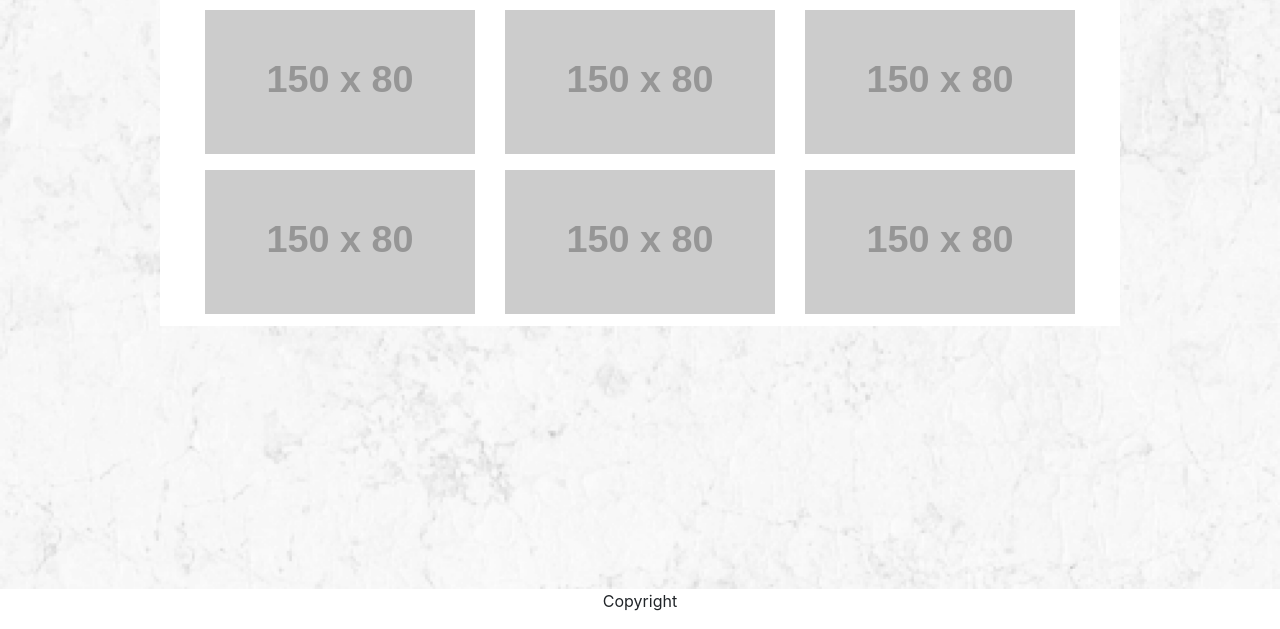
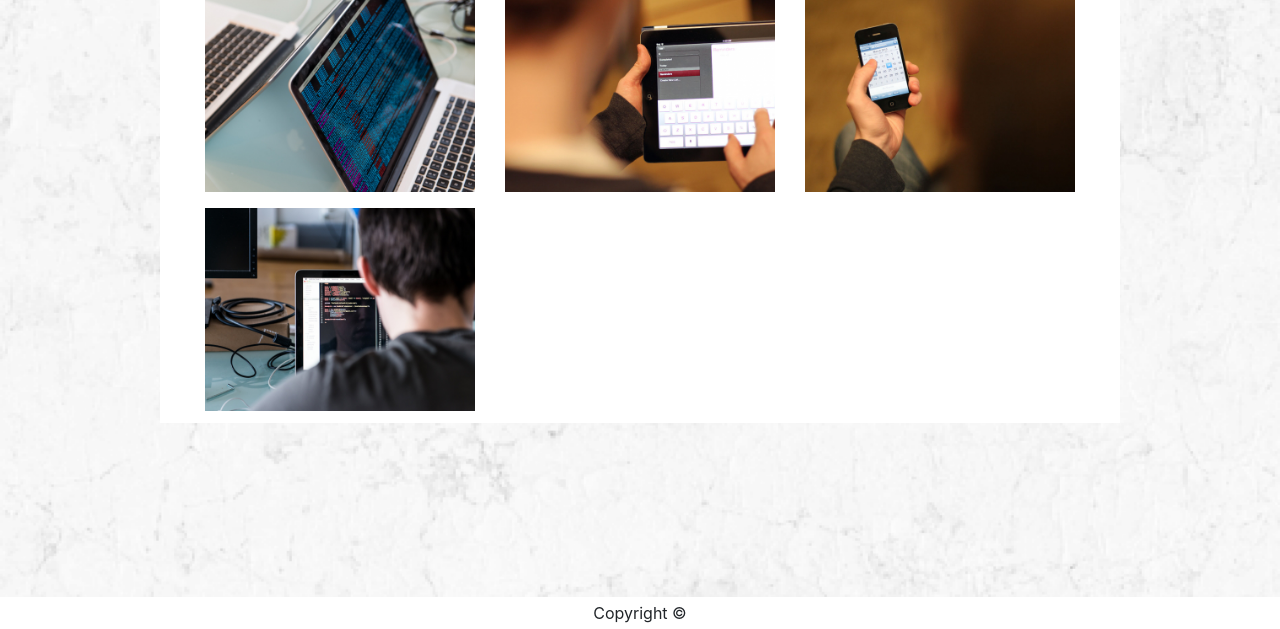
Before and after one commit to benleone90/Bootstrap-Portfolio, a plain HTML site: page portfolio.html in a window 1280 px wide. Shown: the part 171-800 px from the top of the page. Drawn offline with nearby package versions, Linux system fonts and the light colour scheme; placeholder pictures from the web are drawn by us.

Commit message:
Edits to all documents for media formatting, etc

```diff
--- a/assests/css/style.css
+++ b/assests/css/style.css
@@ -11,16 +11,44 @@ body{
     background-color: #cccccc;
 }
 
-@media (min-width: 1200px) {
+/* @media screen and (min-width: 640px) {
+    img {
+        margin-bottom: 20px;
+    }
+
+    .navbar-brand {
+        margin: 0;
+        width: 100%;
+        text-align: center;
+    }
+
+    .container-fluid {
+        padding: 0;
+    }
+} */
+
+@media screen and (min-width: 768px) {
+    .navbar{
+        max-width: 748px;
+    }
+
+    .container {
+        max-width: 748px;
+        margin: 20px auto;
+    }
+}
+
+@media screen and (min-width: 980px) {
     .navbar {
         max-width: 960px;
     }
 
     .container {
         max-width: 960px;
-        margin: 40px auto;
+        margin: 20px auto;
     }
 }
+
 
 h1 {
     font-family: Georgia, 'Times New Roman', Times, serif;
@@ -36,7 +64,18 @@ a.navbar-brand {
 }
 
 a.nav-link,
-span {
+span,
+.form-group{
     font-family: Arial, Helvetica, sans-serif;
     color: #777777;
 }
+
+.btn {
+    font-family: Arial, Helvetica, sans-serif;
+    background-color: #4aaaa5;
+    color: #ffffff
+}
+
+p {
+    line-height: 2em;
+}
--- a/portfolio.html
+++ b/portfolio.html
@@ -22,27 +22,32 @@
   <!-- Body Content -->
   <body>
     <!-- Navbar -->
+    <!-- Navbar -->
     <div class="container-fluid bg-white">
-      <nav class="navbar d-flex flex-column flex-md-row align-items-center mx-auto p-0">
-        <a class="navbar-brand mr-md-auto px-3" href="./index.html">Ben Leone</a>
+      <nav
+        class="navbar d-flex flex-column flex-md-row align-items-center mx-auto p-0"
+      >
+        <a class="navbar-brand mr-md-auto px-3" href="./index.html"
+          >Ben Leone</a
+        >
         <a class="nav-link" href="./index.html">About</a>
-        <span>|</span>
+        <span class="d-none d-md-block">|</span>
         <a class="nav-link" href="./portfolio.html">Portfolio</a>
-        <span>|</span>
+        <span class="d-none d-md-block">|</span>
         <a class="nav-link" href="./contact.html">Contact</a>
       </nav>
     </div>
 
     <!-- Content Container -->
-    <div class="container d-flex flex-column flex-row bg-white row">
+    <div class="container d-flex flex-column flex-row bg-white">
       <div class="page-header mb-2 border-bottom">
         <h1 class="font-weight-bold">Portfolio</h1>
       </div>
       <div class="container d-flex flex-column my-1">
-      <div class="row my-2 mx-auto w-100">
+        <div class="row my-md-2 mx-auto w-100">
           <div class="col-md-4">
             <img
-            src="https://placehold.it/150x80?text=IMAGE"
+              src="./assests/images/code.jpg"
               class="img-responsive"
               style="width:100%"
               alt="Image"
@@ -50,7 +55,7 @@
           </div>
           <div class="col-md-4">
             <img
-            src="https://placehold.it/150x80?text=IMAGE"
+              src="./assests/images/ipad.jpg"
               class="img-responsive"
               style="width:100%"
               alt="Image"
@@ -58,33 +63,17 @@
           </div>
           <div class="col-md-4">
             <img
-            src="https://placehold.it/150x80?text=IMAGE"
+              src="./assests/images/tech.jpg"
               class="img-responsive"
               style="width:100%"
               alt="Image"
             />
           </div>
         </div>
-      <div class="row my-2 mx-auto w-100">
+        <div class="row my-md-2 mx-auto w-100">
           <div class="col-md-4">
             <img
-                src="https://placehold.it/150x80?text=IMAGE"
-                class="img-responsive"
-                style="width:100%"
-                alt="Image"
-              />
-            </div>
-            <div class="col-md-4">
-              <img
-                src="https://placehold.it/150x80?text=IMAGE"
-                class="img-responsive"
-                style="width:100%"
-                alt="Image"
-              />
-            </div>
-            <div class="col-md-4">
-              <img
-                src="https://placehold.it/150x80?text=IMAGE"
+              src="./assests/images/placeimg_640_480_tech.jpg"
               class="img-responsive"
               style="width:100%"
               alt="Image"
@@ -93,7 +82,8 @@
         </div>
       </div>
       <footer class="footer mx-auto my-0 fixed-bottom bg-white">
-        <p class="text-center">Copyright</p>
+        <p class="text-center my-0">Copyright &copy;</p>
       </footer>
+    </div>
   </body>
 </html>
```
Also changed, not shown: contact.html (+28 -6 lines), index.html (+41 -31 lines). Lines whose indentation alone changed are shown as unchanged.
